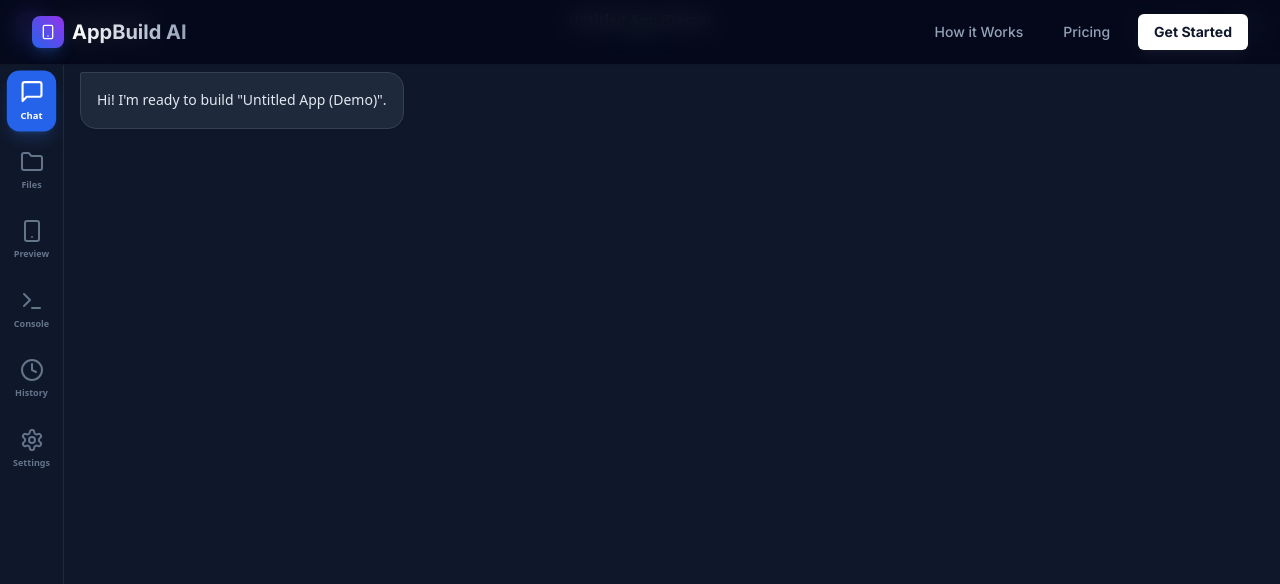
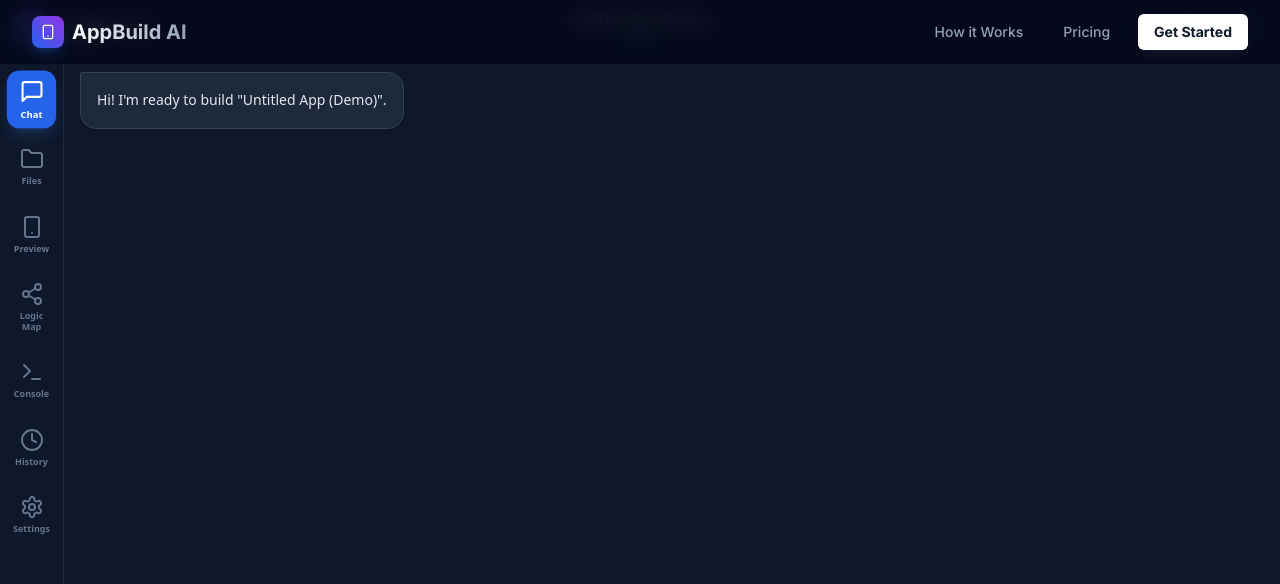
Before and after one commit to markolybrx/APK-Builder, a Next.js app: page /dashboard/1 in a window 1280 px wide. Shown: the top 584 px of the page. Built offline with nearby package versions, Linux system fonts and the light colour scheme; no server answers; the database is empty.

Commit message:
Update NavigationRail.js

```diff
--- a/app/dashboard/[projectID]/components/NavigationRail.js
+++ b/app/dashboard/[projectID]/components/NavigationRail.js
@@ -1,6 +1,6 @@
 import {
   MessageSquare, Folder, Smartphone, Terminal,
-  Clock, Settings, ArrowLeftFromLine
+  Clock, Settings, ArrowLeftFromLine, Share2 // Added Share2 for Logic Map
 } from "lucide-react";
 
 export default function NavigationRail({ activeView, setActiveView, onExit, triggerHaptic }) {
@@ -9,6 +9,7 @@ export default function NavigationRail({ activeView, setActiveView, onExit, trig
     { id: 'chat', icon: MessageSquare, label: 'Chat' },
     { id: 'files', icon: Folder, label: 'Files' },
     { id: 'preview', icon: Smartphone, label: 'Preview' },
+    { id: 'logic', icon: Share2, label: 'Logic Map' }, // <--- NEW
     { id: 'terminal', icon: Terminal, label: 'Console' },
     { id: 'history', icon: Clock, label: 'History' },
     { id: 'settings', icon: Settings, label: 'Settings' },
@@ -16,8 +17,6 @@ export default function NavigationRail({ activeView, setActiveView, onExit, trig
 
   return (
     <nav className="w-16 bg-slate-900 border-r border-slate-800 flex flex-col items-center py-4 shrink-0 z-40">
-
-      {/* Top Icons */}
       <div className="flex-1 flex flex-col gap-3 w-full px-2">
         {navItems.map((item) => {
           const isActive = activeView === item.id;
@@ -33,21 +32,19 @@ export default function NavigationRail({ activeView, setActiveView, onExit, trig
               `}
             >
               <item.icon className="w-6 h-6" />
-              <span className="text-[9px] font-bold mt-1">{item.label}</span>
+              <span className="text-[9px] font-bold mt-1 text-center leading-tight">{item.label}</span>
             </button>
           );
         })}
       </div>
 
-      {/* Bottom Actions */}
       <div className="mt-auto w-full px-2">
          <button
             onClick={onExit}
             className="w-full flex flex-col items-center justify-center p-2 text-slate-500 hover:text-red-400 hover:bg-red-500/10 rounded-xl transition-colors aspect-square"
-            title="Exit Project"
          >
             <ArrowLeftFromLine className="w-5 h-5" />
-            <span className="text-[9px] font-bold mt-1">Exit</span>
+            <span className="text-[9px] font-bold mt-1 text-center">Exit</span>
          </button>
       </div>
     </nav>
```
